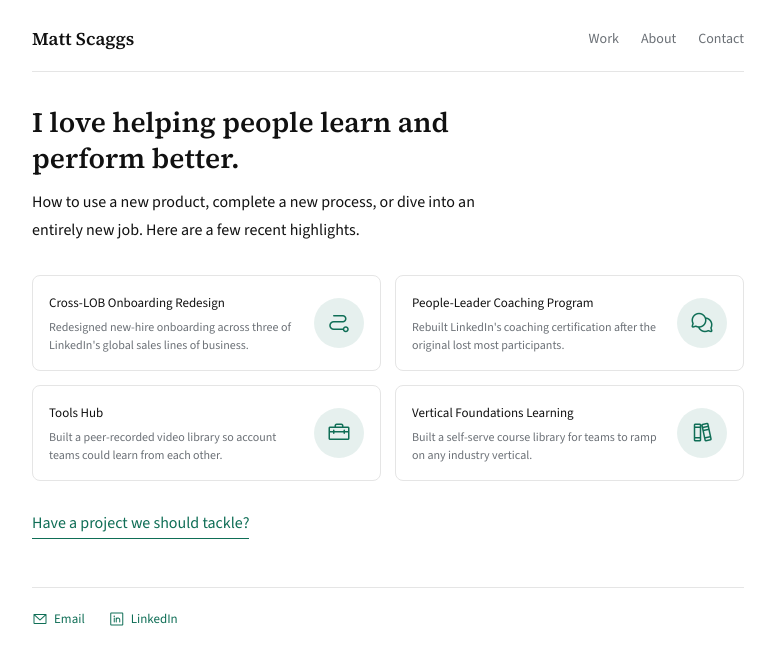
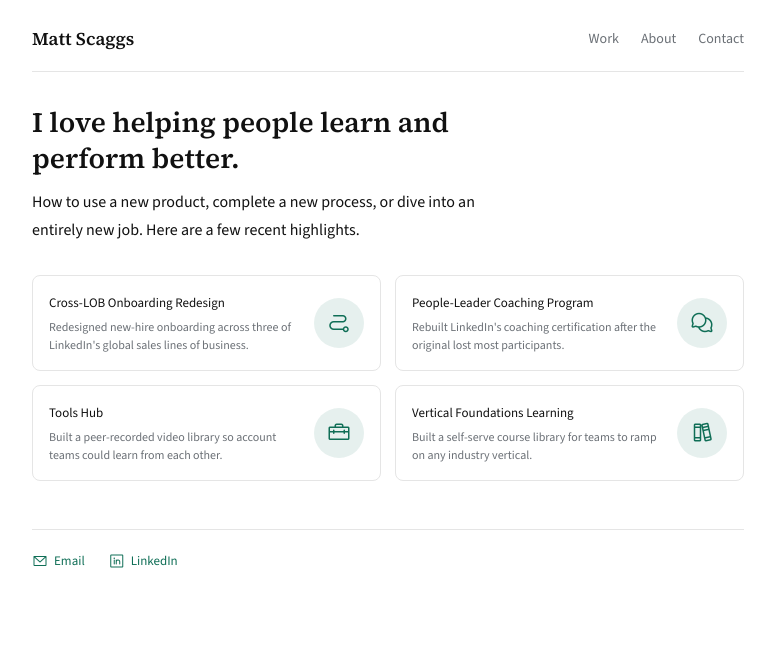
Before and after one commit to mattscaggs/mattscaggs.github.io, a Jekyll site: the page built from index.html, in a window 1280 px wide. Shown: the top 665 px of the page, without its empty margins (252-1027 px from the left). Built offline with Jekyll 4.4.1, drawn with Linux system fonts in a browser that asks for light colours.

Commit message:
Remove redundant 'Have a project we should tackle?' CTA from home page

```diff
--- a/assets/css/style.css
+++ b/assets/css/style.css
@@ -106,10 +106,6 @@ p { margin: 0 0 16px; }
 }
 @media (max-width: 560px) {
   .card-grid { grid-template-columns: 1fr; }
-}
-.card-grid + a.underline-link {
-  display: inline-block;
-  margin-top: 28px;
 }
 .project-card {
   border: 0.5px solid var(--border);
--- a/index.html
+++ b/index.html
@@ -21,5 +21,3 @@ title: Home
   </a>
   {% endfor %}
 </div>
-
-<a class="underline-link" href="{{ '/contact.html' | relative_url }}">Have a project we should tackle?</a>
```
